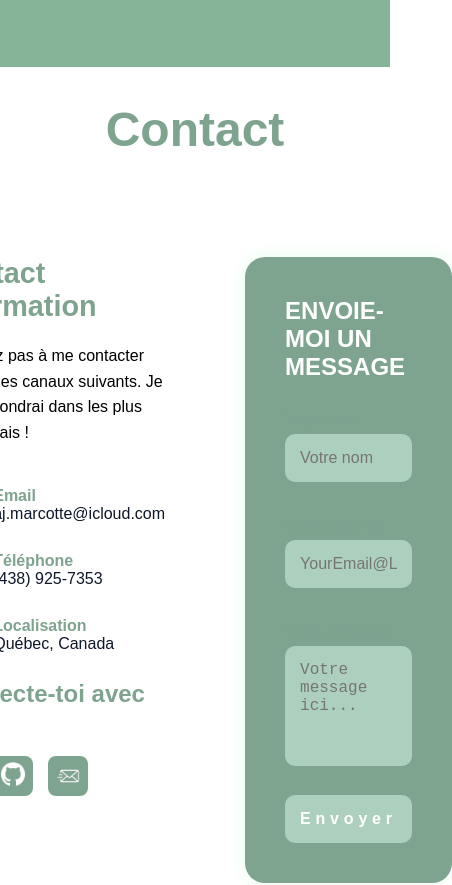
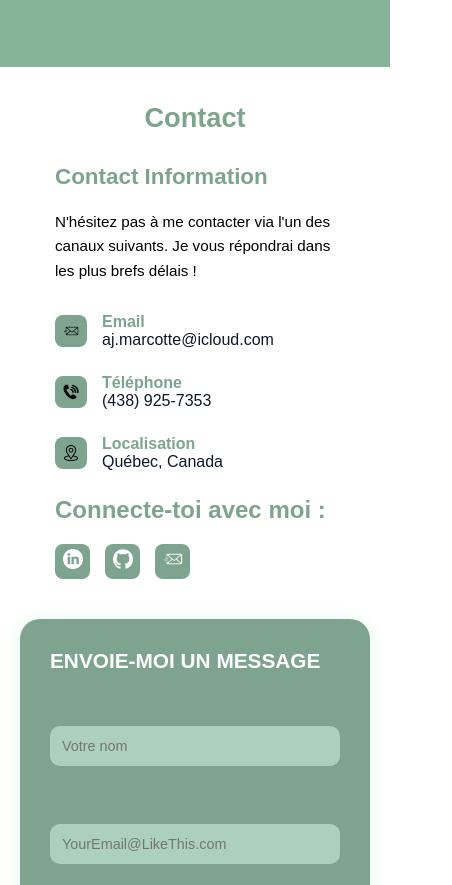
Before and after one commit to annabelle-marcotte/Portfolio, a React (Vite) app in the folder MonPortfolio/: page / in a window 390 px wide. Shown: the part 4760-5645 px from the top of the page, 452 px wide, since content can reach past the window. Built offline with nearby package versions, Linux system fonts and the light colour scheme.

Commit message:
adaptative

```diff
--- a/MonPortfolio/src/components/contacts.jsx
+++ b/MonPortfolio/src/components/contacts.jsx
@@ -18,7 +18,7 @@ const ContactsContent = () => {
                         <img src="/contact/mail.png" alt="email" />
                         <div>
                             <strong>Email</strong><br />
-                            <span>aj.marcotte@icloud.com</span>
+                            <span> <a href="mailto:aj.marcotte@icloud.com">aj.marcotte@icloud.com</a></span>
                         </div>
                     </div>
 
@@ -26,7 +26,7 @@ const ContactsContent = () => {
                         <img src="/contact/phone.png" alt="phone" />
                         <div>
                             <strong>Téléphone</strong><br />
-                            <span>(438) 925-7353</span>
+                            <span><a href="tel:4389257353">(438) 925-7353</a></span>
                         </div>
                     </div>
 
@@ -58,7 +58,9 @@ const ContactsContent = () => {
                         </a>
                         </div>
                         <div className="icon-box">
-                            <img src="/contact/mail.png" alt="mail" />
+                            <a href="mailto:aj.marcotte@icloud.com">
+                                <img src="/contact/mail.png" alt="mail" />
+                                </a>
                         </div>
                     </div>
 
--- a/MonPortfolio/src/css/contacts.css
+++ b/MonPortfolio/src/css/contacts.css
@@ -8,6 +8,7 @@
     min-height: 100vh;
     font-family: "Poppins", sans-serif;
     cursor: default;
+    flex-wrap: wrap;
 }
 
 .contacts-header h1 {
@@ -48,7 +49,15 @@
     gap: 15px;
     margin-bottom: 25px;
 }
-
+.contact-item a {
+    text-decoration: none;
+    color:#0f172a;
+    transition: color 0.3 ease;
+}
+.contact-item a:hover {
+    color:#a1cfb6;
+    text-decoration:underline;
+}
 .contact-item img {
     width: 40px;
     height: 40px;
@@ -159,3 +168,88 @@
     background-color: #a1cfb6;
     transform: scale(1.02);
 }
+
+@media (max-width: 1200px) {
+    .contacts-content {
+        padding: 80px;
+        gap: 50px;
+        flex-direction: column;
+        align-items: center;
+    }
+
+    .contacts-header h1 {
+        font-size: 2.5rem;
+    }
+
+    .info-me, .user-content {
+        width: 80%;
+    }
+}
+
+@media (max-width: 800px) {
+    .contacts-content {
+        padding: 50px 30px;
+        gap: 40px;
+        flex-direction: column;
+        align-items: center;
+    }
+
+    .contacts-header h1 {
+        font-size: 2rem;
+        margin-top: 20px;
+    }
+
+    .info-me h3 {
+        font-size: 1.4rem;
+    }
+
+    .info-me p {
+        font-size: 0.95rem;
+        margin-bottom: 30px;
+    }
+
+    .user-content {
+        padding: 30px;
+        width: 100%;
+    }
+
+    .user-content h3 {
+        font-size: 1.3rem;
+    }
+
+    .contact-item img {
+        width: 32px;
+        height: 32px;
+    }
+
+    .icon-box {
+        width: 35px;
+        height: 35px;
+    }
+
+    .icon-box img {
+        width: 20px;
+        height: 20px;
+    }
+}
+
+@media (max-width: 480px) {
+    .contacts-content {
+        padding: 30px 20px;
+    }
+
+    .contacts-header h1 {
+        font-size: 1.7rem;
+    }
+
+    .user-content input,
+    .user-content textarea {
+        padding: 12px;
+        font-size: 0.9rem;
+    }
+
+    .user-content button {
+        padding: 12px;
+        font-size: 0.9rem;
+    }
+}
```
